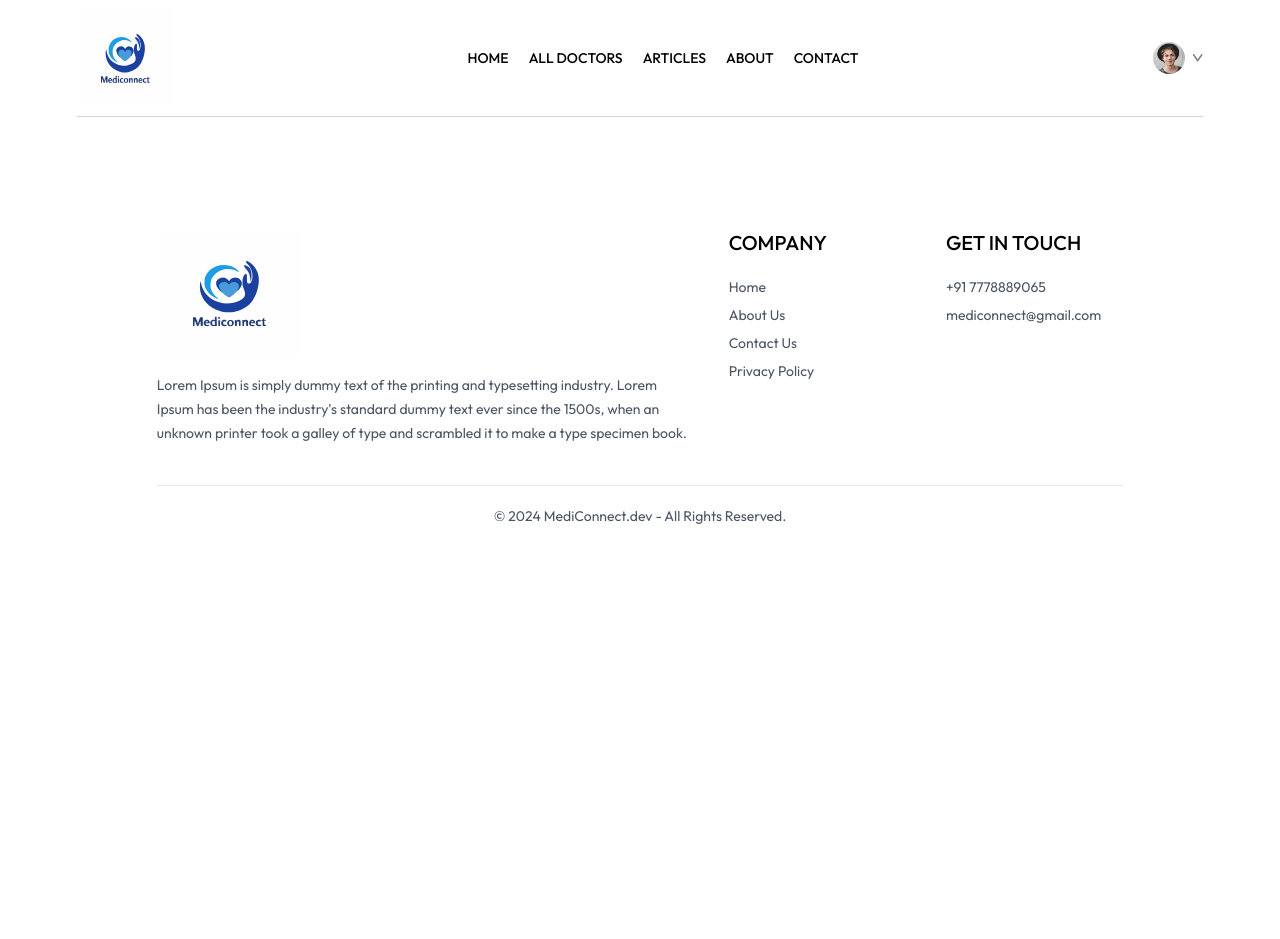
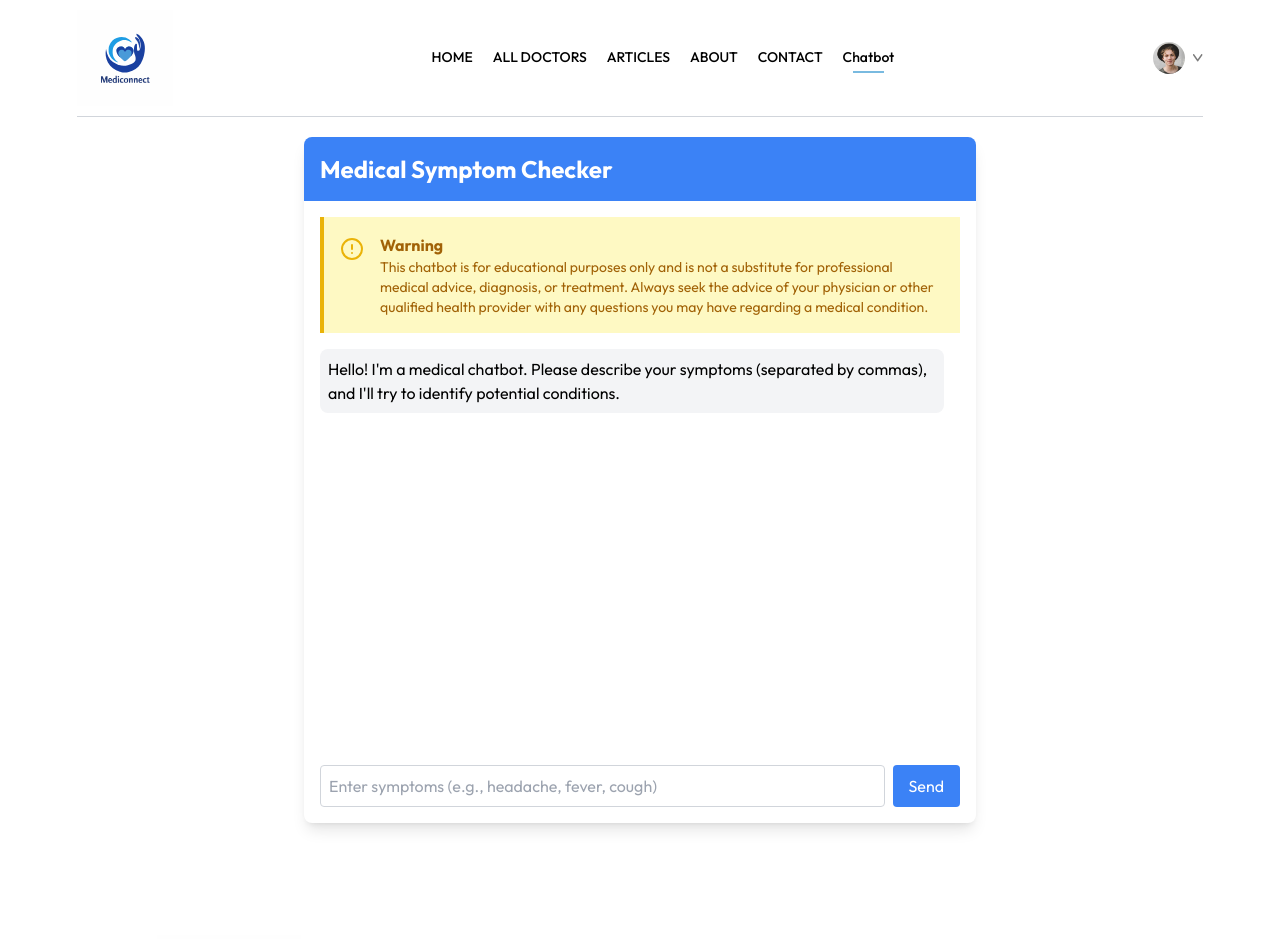
Before and after one commit to pinak22dhir/URA, a React (Vite) app in the folder mediconnectfrontend/frontend/: page /chatbot in a window 1280 px wide. Shown: the top 939 px of the page. Before the commit the page ends 800 px from the top, so only its background shows below. Built offline with nearby package versions, Linux system fonts and the light colour scheme.

Commit message:
added chatbox

```diff
--- a/mediconnectfrontend/frontend/package.json
+++ b/mediconnectfrontend/frontend/package.json
@@ -11,6 +11,7 @@
   },
   "dependencies": {
     "axios": "^1.7.7",
+    "lucide-react": "^0.460.0",
     "react": "^18.3.1",
     "react-dom": "^18.3.1",
     "react-router-dom": "^6.27.0",
--- a/mediconnectfrontend/frontend/src/App.jsx
+++ b/mediconnectfrontend/frontend/src/App.jsx
@@ -11,6 +11,7 @@ import Navbar from './components/Navbar'
 import Footer from './components/Footer'
 import Doctors from './pages/doctors'
 import Articles from './pages/Articles'
+import MedicalChatbot from './components/chatbox'
 
 const App = () => {
   return (
@@ -27,6 +28,8 @@ const App = () => {
         <Route path='/my-profile' element={<MyProfile/>}/>
         <Route path='/my-appointments' element={<MyAppointments/>}/>
         <Route path='/appointment/:docId' element={<Appointment/>}/>
+        <Route path='/appointment/:docId' element={<Appointment/>}/>
+        <Route path='/chatbot' element={<MedicalChatbot />} />
       </Routes>
       <Footer/>
     </div>
--- a/mediconnectfrontend/frontend/src/components/Navbar.jsx
+++ b/mediconnectfrontend/frontend/src/components/Navbar.jsx
@@ -31,6 +31,10 @@ const Navbar = () => {
         </NavLink>
         <NavLink to='contact'>
             <li className='py-1'>CONTACT</li>
+            <hr className='border-none outline-none h-0.5 bg-primary w-3/5 m-auto hidden'/>
+        </NavLink>
+        <NavLink to='/chatbot'>
+            <li className='py-1'>Chatbot</li>
             <hr className='border-none outline-none h-0.5 bg-primary w-3/5 m-auto hidden'/>
         </NavLink>
       </ul>
--- /dev/null
+++ b/mediconnectfrontend/frontend/src/components/chatbox.jsx
@@ -0,0 +1,134 @@
+import React, { useState } from 'react';
+import { AlertCircle } from 'lucide-react';
+
+// Enhanced dataset of symptoms and diseases
+const diseases = [
+  {
+    name: "Common Cold",
+    symptoms: ["runny nose", "sore throat", "cough", "congestion", "slight body ache", "sneezing", "low-grade fever"],
+    description: "A viral infection of the upper respiratory tract. Rest, hydration, and over-the-counter medications can help alleviate symptoms."
+  },
+  {
+    name: "Influenza (Flu)",
+    symptoms: ["high fever", "body aches", "fatigue", "headache", "dry cough", "sore throat", "runny nose"],
+    description: "A contagious respiratory illness caused by influenza viruses. Antiviral medications may be prescribed in severe cases."
+  },
+  {
+    name: "Migraine",
+    symptoms: ["severe headache", "nausea", "sensitivity to light", "sensitivity to sound", "visual disturbances"],
+    description: "A neurological condition characterized by intense, debilitating headaches. Medications and lifestyle changes can help manage symptoms."
+  },
+  {
+    name: "Food Poisoning",
+    symptoms: ["nausea", "vomiting", "diarrhea", "abdominal pain", "fever", "weakness"],
+    description: "Illness caused by eating contaminated food. Usually resolves on its own, but severe cases may require medical attention."
+  },
+  {
+    name: "Allergic Reaction",
+    symptoms: ["sneezing", "itchy eyes", "runny nose", "skin rash", "shortness of breath"],
+    description: "An overreaction of the immune system to a substance. Antihistamines can help with mild symptoms, but severe reactions require immediate medical attention."
+  }
+];
+
+// Function to find matching diseases based on symptoms
+const findDiseases = (symptoms) => {
+  const userSymptoms = symptoms.toLowerCase().split(',').map(s => s.trim());
+  return diseases.filter(disease =>
+    userSymptoms.some(userSymptom =>
+      disease.symptoms.some(diseaseSymptom => diseaseSymptom.toLowerCase().includes(userSymptom))
+    )
+  );
+}
+
+export default function MedicalChatbot() {
+  const [messages, setMessages] = useState([
+    { text: "Hello! I'm a medical chatbot. Please describe your symptoms (separated by commas), and I'll try to identify potential conditions.", isUser: false }
+  ]);
+  const [input, setInput] = useState('');
+
+  const handleSubmit = (e) => {
+    e.preventDefault();
+    if (input.trim() === '') return;
+
+    const userMessage = { text: input, isUser: true };
+    setMessages(prev => [...prev, userMessage]);
+
+    const matchedDiseases = findDiseases(input);
+    let botResponse;
+
+    if (matchedDiseases.length > 0) {
+      botResponse = "Based on the symptoms you've described, you may be experiencing:\n\n" +
+        matchedDiseases.map(disease =>
+          `${disease.name}: ${disease.description}`
+        ).join('\n\n');
+    } else {
+      botResponse = "I couldn't identify any specific conditions based on the symptoms you've described. It's best to consult with a healthcare professional for an accurate diagnosis.";
+    }
+
+    const botMessage = { text: botResponse, isUser: false };
+
+    setTimeout(() => {
+      setMessages(prev => [...prev, botMessage]);
+    }, 1000); // Simulate processing time
+
+    setInput('');
+  }
+
+  return (
+    <div className="w-full max-w-2xl mx-auto bg-white shadow-lg rounded-lg overflow-hidden">
+      <div className="p-4 bg-blue-500 text-white">
+        <h2 className="text-2xl font-bold">Medical Symptom Checker</h2>
+      </div>
+      <div className="p-4">
+        <div className="mb-4 bg-yellow-100 border-l-4 border-yellow-500 text-yellow-700 p-4" role="alert">
+          <div className="flex">
+            <div className="py-1">
+              <AlertCircle className="h-6 w-6 text-yellow-500 mr-4" />
+            </div>
+            <div>
+              <p className="font-bold">Warning</p>
+              <p className="text-sm">
+                This chatbot is for educational purposes only and is not a substitute for professional medical advice, diagnosis, or treatment. Always seek the advice of your physician or other qualified health provider with any questions you may have regarding a medical condition.
+              </p>
+            </div>
+          </div>
+        </div>
+        <div className="h-[400px] overflow-y-auto pr-4 mb-4">
+          {messages.map((message, index) => (
+            <div
+              key={index}
+              className={`mb-4 ${message.isUser ? 'text-right' : 'text-left'}`}
+            >
+              <div
+                className={`inline-block p-2 rounded-lg ${
+                  message.isUser
+                    ? 'bg-blue-500 text-white'
+                    : 'bg-gray-100 text-black'
+                }`}
+              >
+                {message.text.split('\n').map((text, i) => (
+                  <p key={i} className="mt-1 first:mt-0">{text}</p>
+                ))}
+              </div>
+            </div>
+          ))}
+        </div>
+        <form onSubmit={handleSubmit} className="flex gap-2">
+          <input
+            type="text"
+            placeholder="Enter symptoms (e.g., headache, fever, cough)"
+            value={input}
+            onChange={(e) => setInput(e.target.value)}
+            className="flex-grow p-2 border border-gray-300 rounded"
+          />
+          <button
+            type="submit"
+            className="px-4 py-2 bg-blue-500 text-white rounded hover:bg-blue-600"
+          >
+            Send
+          </button>
+        </form>
+      </div>
+    </div>
+  );
+}
```
Also changed, not shown: 2 other files (tests, documents, lock files or other folders).
